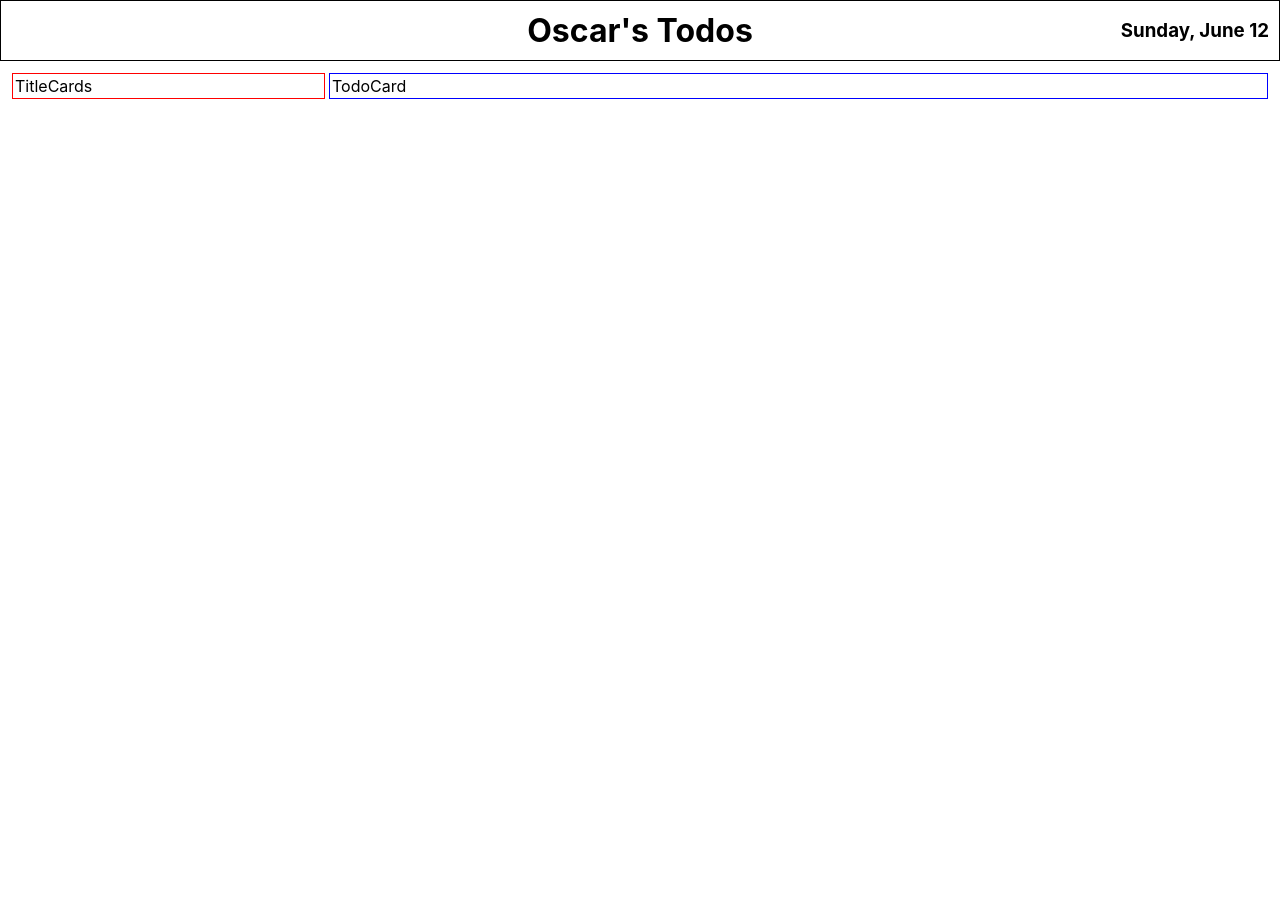
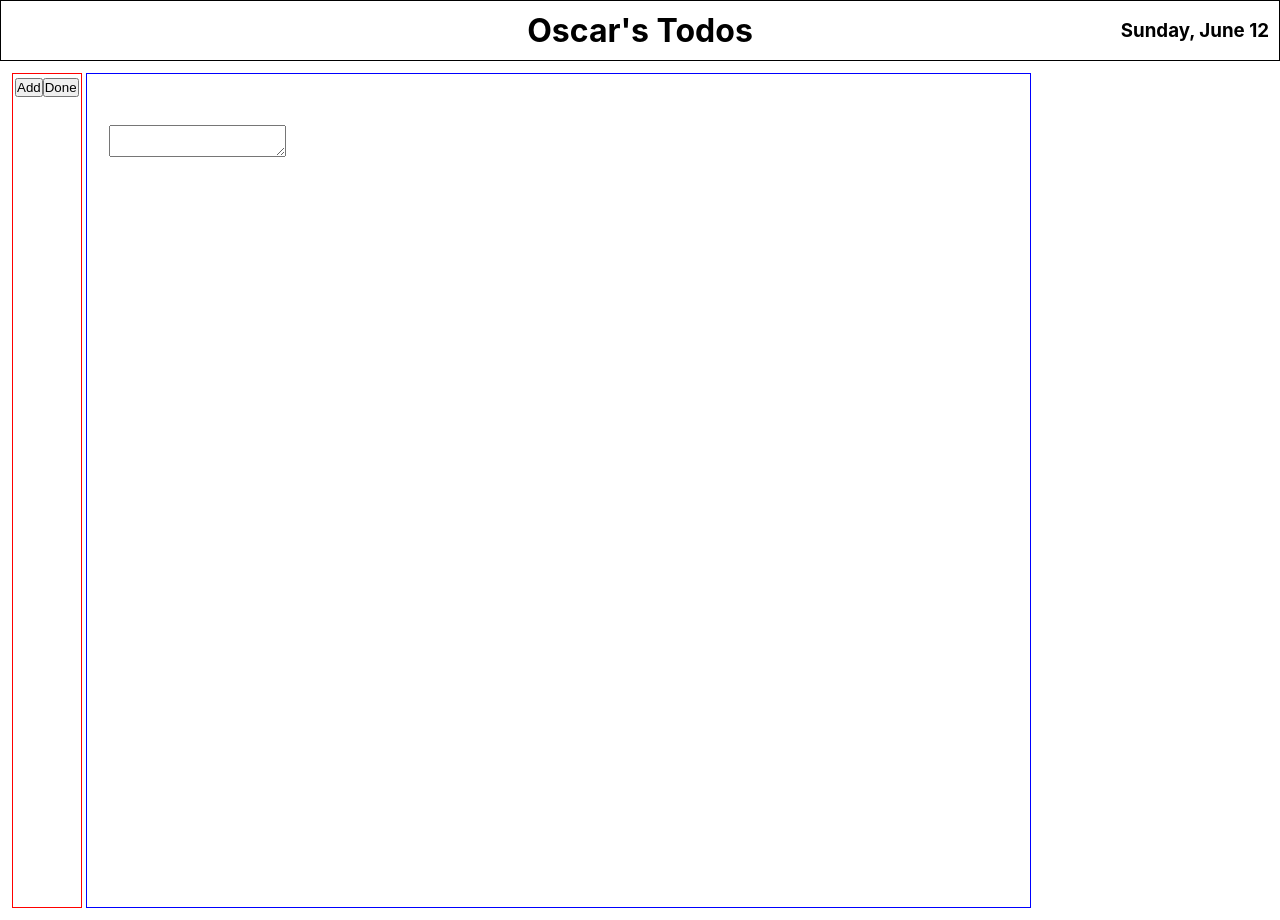
Before and after one commit to oscar-lauth/todo_list, a React (Create React App) app: page / in a window 1280 px wide. Before the commit the page ends 800 px from the top, so only its background shows below. Built offline with nearby package versions, Linux system fonts and the light colour scheme.

Commit message:
Prop fillout for Components

```diff
--- a/src/App.tsx
+++ b/src/App.tsx
@@ -1,15 +1,24 @@
 import React from 'react';
 import Header from './components/Header';
-import TitleCards from './components/TitleCards';
+import Sidebar from './components/Sidebar';
 import TodoCard from './components/TodoCard';
+import { TodoCardProps } from './components/TodoCard';
+import { useState } from 'react';
+import { type } from '@testing-library/user-event/dist/type';
 
 function App() {
+  const[currentCard,setCurrentCard] = useState({title:"",content:""});
+  const[todoCards,setTodoCards] = useState([]);
+  // let currentTodoCard: TodoCardProps = {title:"",content:""};
+  const newTodoCard= ()=>{
+    setCurrentCard({title:"NEW",content:"NEW"});
+  }
   return (
     <div className="App">
       <Header/>
       <div className="container">
-        <TitleCards/>
-        <TodoCard/>
+        <Sidebar onAddTodo={newTodoCard}/>
+        <TodoCard {...currentCard}/>
       </div>
     </div>
   );
--- /dev/null
+++ b/src/components/Sidebar.tsx
@@ -0,0 +1,18 @@
+import React from 'react'
+import TitleCards from './TitleCards'
+import SidebarHeader from './SidebarHeader'
+
+// interface SidebarProps {
+//   onAddTodo:()=>void;
+// }
+
+const Sidebar = ( props: { onAddTodo: ()=>void }) => {
+  return (
+    <div className="sidebar">
+        <SidebarHeader onAddTodo={props.onAddTodo}/>
+        <TitleCards/>
+    </div>
+  )
+}
+
+export default Sidebar
--- /dev/null
+++ b/src/components/SidebarHeader.tsx
@@ -0,0 +1,17 @@
+import { BADHINTS } from 'dns'
+import React from 'react'
+
+interface SidebarHeaderProps {
+    onAddTodo:()=>void;
+}
+
+const SidebarHeader = (props:SidebarHeaderProps) => {
+    return (
+        <div className="sidebar-header">
+            <button onClick={props.onAddTodo}>Add</button>
+            <button>Done</button>
+        </div>
+    )
+}
+
+export default SidebarHeader
--- a/src/components/TitleCard.tsx
+++ b/src/components/TitleCard.tsx
@@ -2,7 +2,8 @@ import React from 'react'
 
 const TitleCard = () => {
   return (
-    <div>TitleCard</div>
+    <div className="title-card">
+    </div>
   )
 }
 
--- a/src/components/TitleCards.tsx
+++ b/src/components/TitleCards.tsx
@@ -1,9 +1,9 @@
 import React from 'react'
+import TitleCard from './TitleCard';
 
 const TitleCards = () => {
   return (
     <div className="title-cards-sidebar">
-      TitleCards
     </div>
   )
 }
--- a/src/components/TodoCard.tsx
+++ b/src/components/TodoCard.tsx
@@ -1,9 +1,17 @@
 import React from 'react'
+import TodoTitle from './TodoTitle'
+import TodoContent from './TodoContent'
 
-const TodoCard = () => {
+export interface TodoCardProps {
+  title?: string;
+  content?: string;
+}
+
+const TodoCard = ({ title, content }:TodoCardProps) => {
   return (
     <div className="todo-card">
-      TodoCard
+      <TodoTitle title={title}/>
+      <TodoContent content={content} />
     </div>
   )
 }
--- a/src/components/TodoContent.tsx
+++ b/src/components/TodoContent.tsx
@@ -1,8 +1,21 @@
 import React from 'react'
+import { useState } from 'react'
 
-const TodoContent = () => {
+interface contentProps {
+  content:string;
+  setContent:(content:object)=>void;
+}
+
+const TodoContent = ({ content, setContent }:contentProps) => {
   return (
-    <div>TodoContent</div>
+    <div className="todo-content">
+      <p>
+        <textarea className="content-area"
+          value={content}
+          onChange={setContent}>
+        </textarea>
+      </p>
+    </div>
   )
 }
 
--- a/src/components/TodoTitle.tsx
+++ b/src/components/TodoTitle.tsx
@@ -1,8 +1,10 @@
 import React from 'react'
 
-const TodoTitle = () => {
+const TodoTitle = ( { title='Enter title...' } ) => {
   return (
-    <div>TodoTitle</div>
+    <div>
+      <h2 className="todo-title" contentEditable="true">{title}</h2>
+    </div>
   )
 }
 
--- a/src/style.css
+++ b/src/style.css
@@ -39,10 +39,10 @@ code {
     margin:10px;
 }
 
-.title-cards-sidebar {
+.sidebar {
     margin: 2px;
     padding: 2px;
-    flex-basis: 25%;
+    flex-basis: auto;
     border: 1px solid red;
 }
 
@@ -52,3 +52,14 @@ code {
     flex-basis:75%;
     border: 1px solid blue;
 }
+
+.todo-content {
+    padding: 20px;
+    min-height:800px;
+}
+
+.title-card {
+    border: 1px solid green;
+    height: 60px;
+    width:150px;
+}
```
